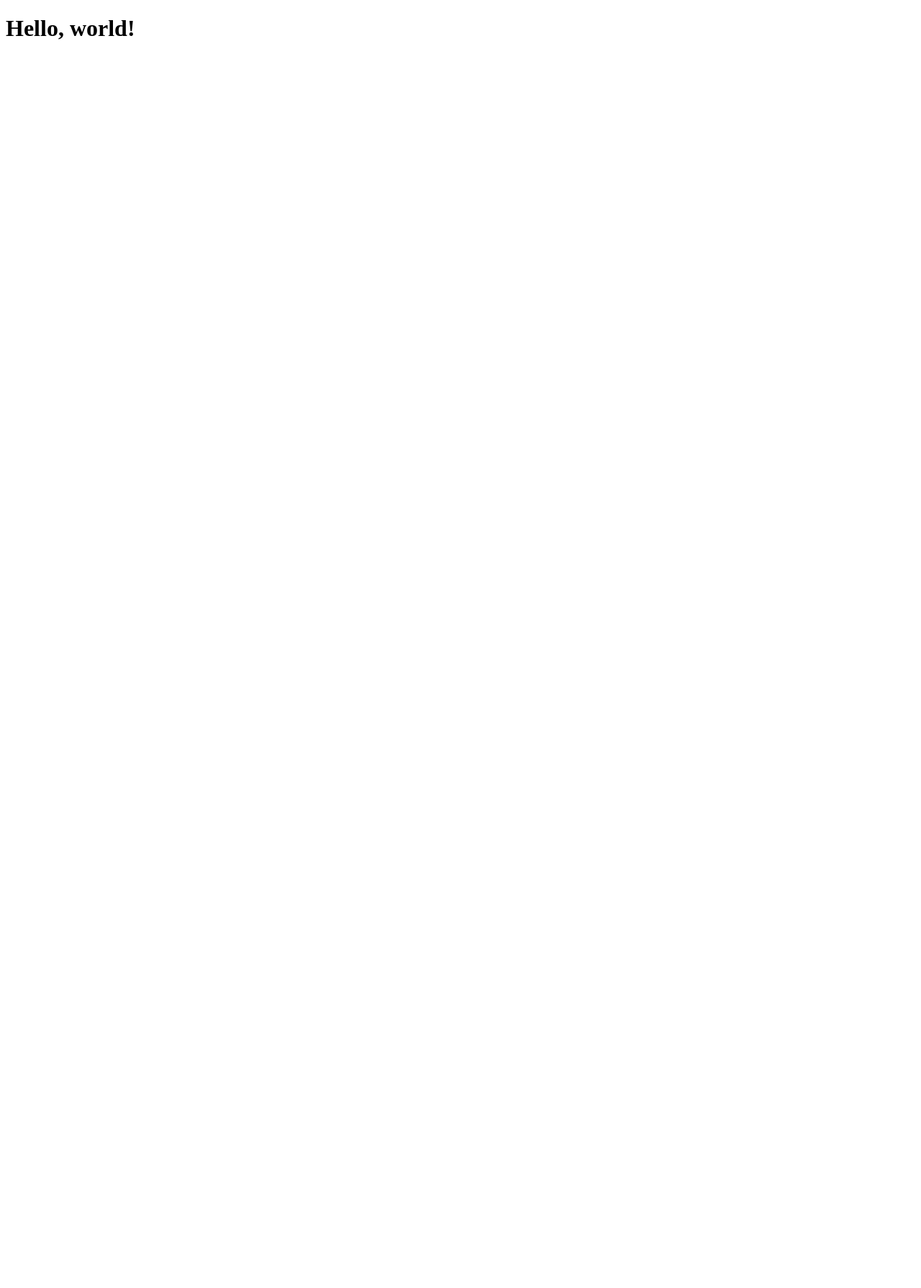
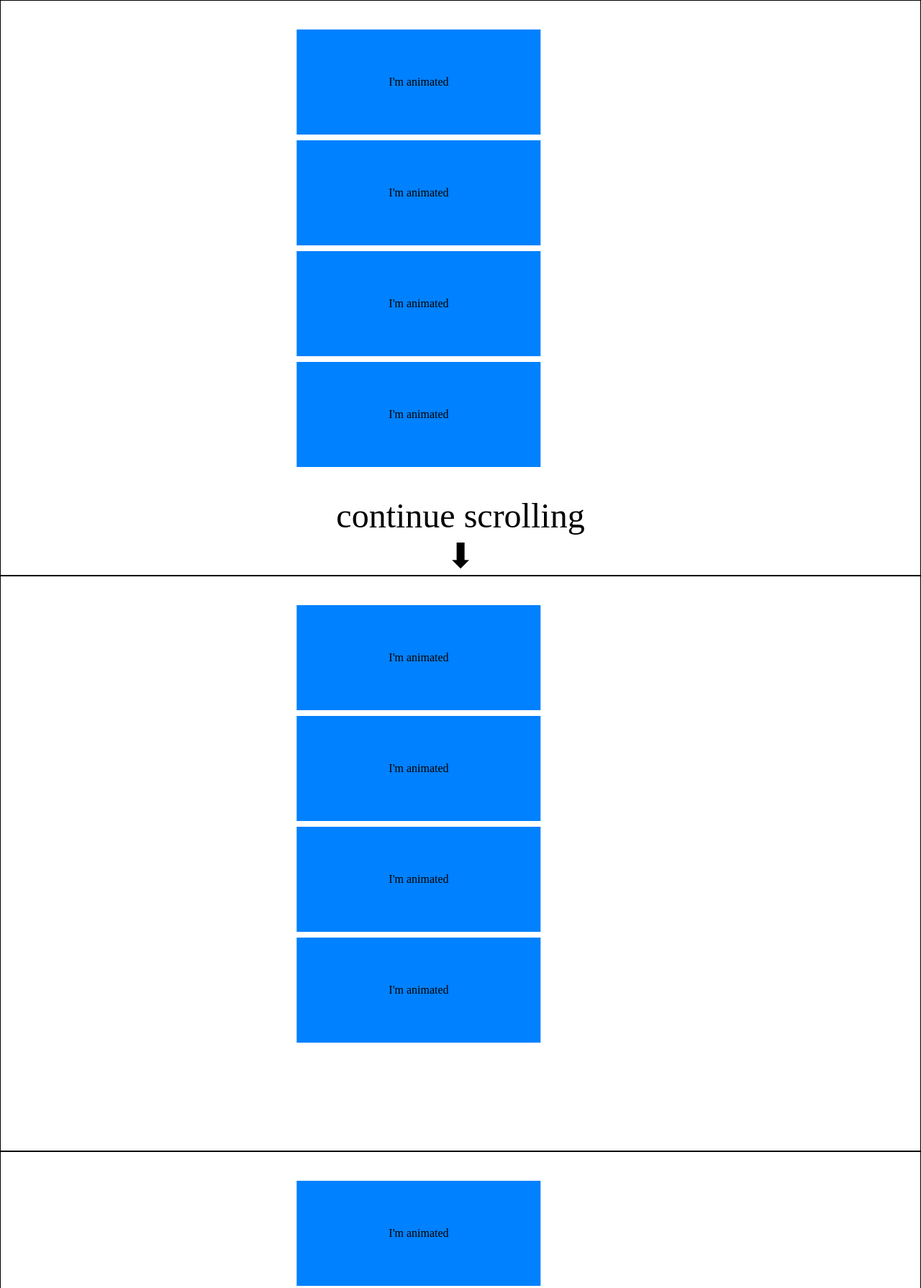
Before and after one commit to Kenramiscal1106/intersection-observer-experiment, a plain HTML site: page index.html in a window 1280 px wide. Shown: the top 1790 px of the page at 72% size. Before the commit the page ends 800 px from the top, so only its background shows below. Drawn offline with Linux system fonts and the light colour scheme.

Commit message:
modified multiple files: - index.html: -- added content - style.css: -- changed the background of the .animate

```diff
--- a/index.html
+++ b/index.html
@@ -5,8 +5,47 @@
   <meta http-equiv="X-UA-Compatible" content="IE=edge">
   <meta name="viewport" content="width=device-width, initial-scale=1.0">
   <title>intersection observer experiment</title>
+  <link rel="stylesheet" href="style.css">
+  <script src="script.js" defer></script>
 </head>
 <body>
-  <h1>Hello, world!</h1>
+  <div class="observed">
+    <div class="animate">I'm animated</div>
+    <div class="animate">I'm animated</div>
+    <div class="animate">I'm animated</div>
+    <div class="animate">I'm animated</div>
+  </div>
+  <div class="observed">
+    <div class="animate">I'm animated</div>
+    <div class="animate">I'm animated</div>
+    <div class="animate">I'm animated</div>
+    <div class="animate">I'm animated</div>
+  </div>
+  <div class="observed">
+    <div class="animate">I'm animated</div>
+    <div class="animate">I'm animated</div>
+    <div class="animate">I'm animated</div>
+    <div class="animate">I'm animated</div>
+    <div class="animate">I'm animated</div>
+  </div>
+  <div class="observed">
+    <div class="animate">I'm animated</div>
+  </div>
+  <div class="observed">
+    <div class="animate">I'm animated</div>
+  </div>
+  <div class="observed">
+    <div class="animate">I'm animated</div>
+  </div>
+  <div class="observed">
+    <div class="animate">I'm animated</div>
+  </div>
+  <div class="observed">
+    <div class="animate">I'm animated. By the way, this is the end</div>
+  </div>
+  <div class="reminder">
+    <div>continue scrolling</div>
+    <div>⬇</div>
+  </div>
 </body>
 </html>
--- a/style.css
+++ b/style.css
@@ -16,7 +16,7 @@ html, body {
   counter-increment: delay;
   width: max-content;
   transition:0.5s ease;
-  background: blue;
+  background: #0081ff;
   opacity:0;
   padding:4rem 8rem;
   margin:0.5rem;
```
